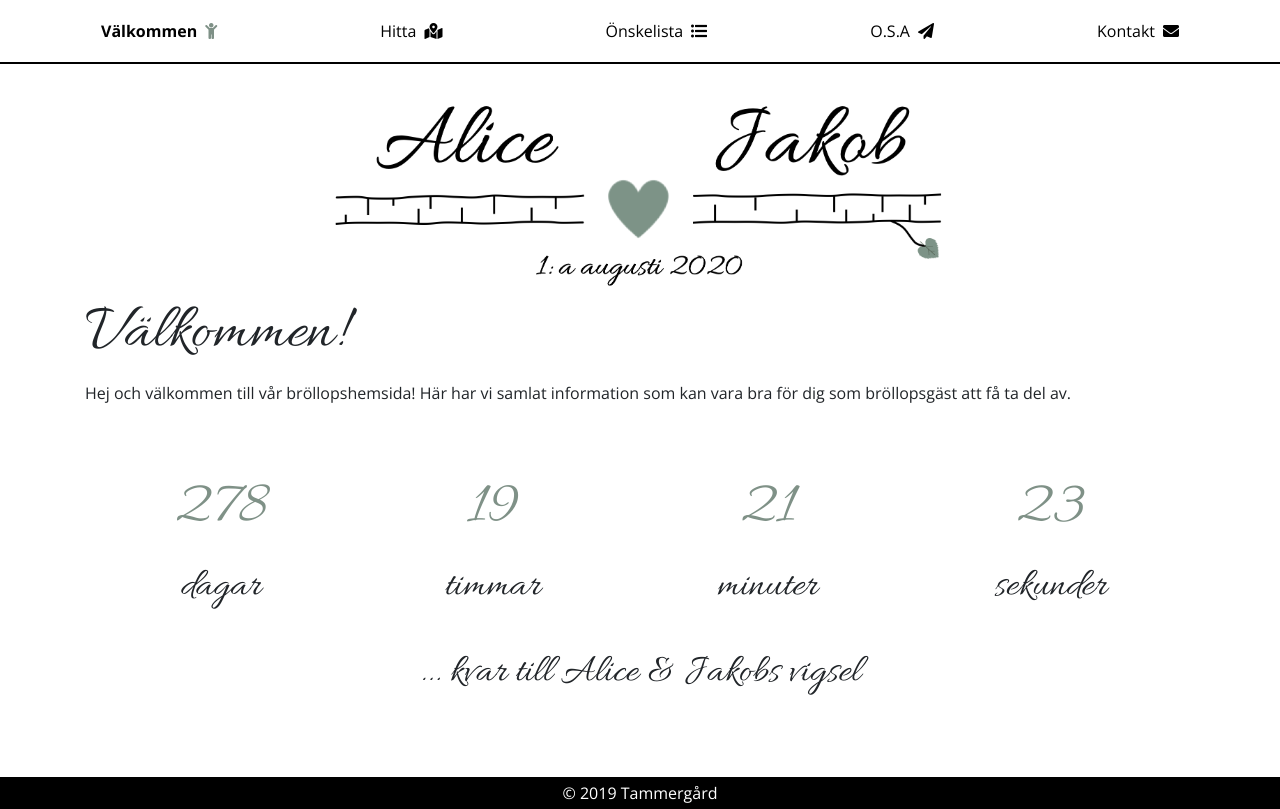
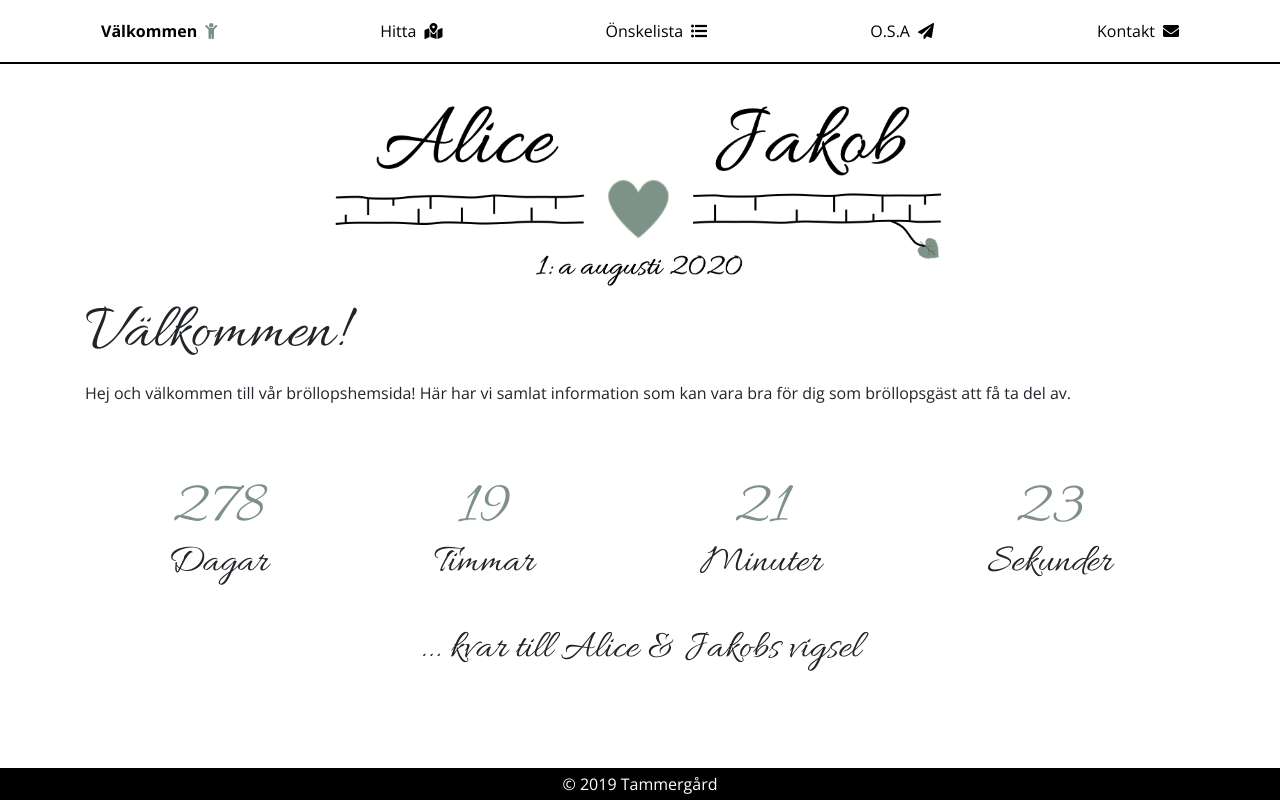
Before and after one commit to filiptammergard/alicejakob, a Vue app: page / in a window 1280 px wide. Built offline with nearby package versions, Linux system fonts and the light colour scheme; a web font is replaced by a local one.

Commit message:
countdown

```diff
--- a/src/assets/_countdown.scss
+++ b/src/assets/_countdown.scss
@@ -1,15 +1,20 @@
 #countdown-component {
   text-align: center;
+  div {
+    p {
+      font-family: "Allura", cursive;
+      margin: 0;
 
-  p span:first-child {
-    font-family: "Allura", cursive;
-    font-size: 4rem;
-    color: $primary-color;
-  }
+      &:first-child {
+        font-size: 4rem;
+        color: $primary-color;
+      }
 
-  p span:last-child {
-    font-family: "Allura", cursive;
-    font-size: 2.5rem;
-    margin-top: -2rem;
+      &:last-child {
+        font-size: 2.5rem;
+        margin-top: -1.5rem;
+        margin-bottom: 2rem;
+      }
+    }
   }
 }
--- a/src/components/Countdown.vue
+++ b/src/components/Countdown.vue
@@ -2,32 +2,20 @@
   <div id="countdown-component">
     <div class="d-flex flex-row justify-content-around">
       <div>
-        <p>
-          <span>{{ daysToWedding }}</span>
-          <br />
-          <span>dagar</span>
-        </p>
+        <p>{{ daysToWedding }}</p>
+        <p>Dagar</p>
       </div>
       <div>
-        <p>
-          <span>{{ hoursToWedding }}</span>
-          <br />
-          <span>timmar</span>
-        </p>
+        <p>{{ hoursToWedding }}</p>
+        <p>Timmar</p>
       </div>
       <div>
-        <p>
-          <span>{{ minutesToWedding }}</span>
-          <br />
-          <span>minuter</span>
-        </p>
+        <p>{{ minutesToWedding }}</p>
+        <p>Minuter</p>
       </div>
       <div>
-        <p>
-          <span>{{ secondsToWedding }}</span>
-          <br />
-          <span>sekunder</span>
-        </p>
+        <p>{{ secondsToWedding }}</p>
+        <p>Sekunder</p>
       </div>
     </div>
     <h2 style="text-align: center;">... kvar till Alice &amp; Jakobs vigsel</h2>
```
